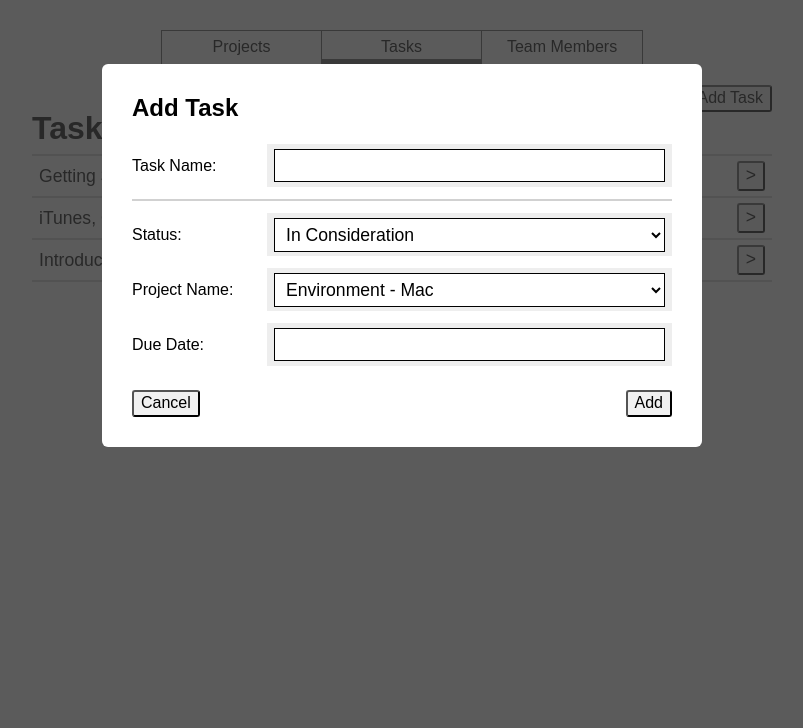
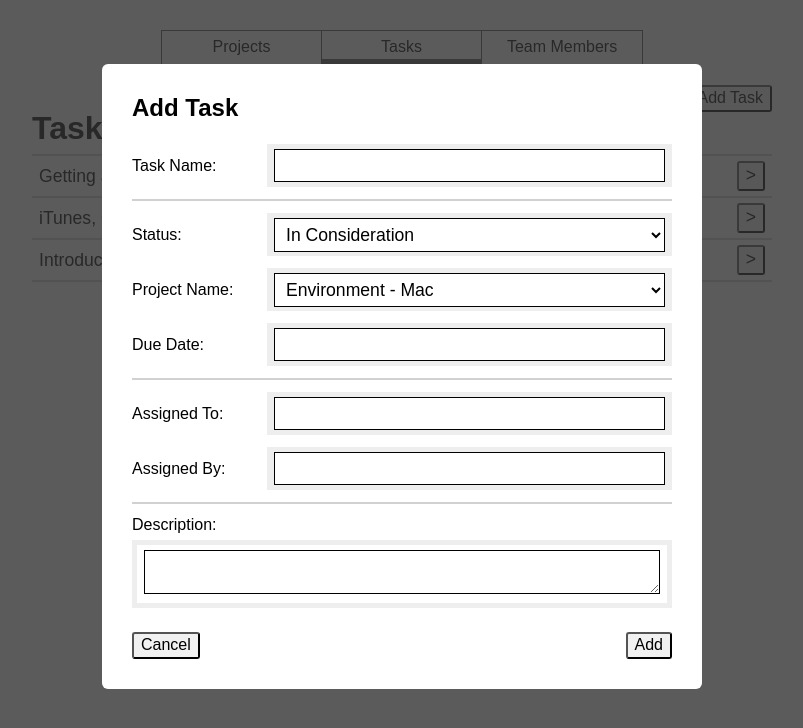
Before and after one commit to daniellequevedo/project-manager, a React (Create React App) app: page /tasks in a window 1280 px wide. Both pictures are taken after a click on the button "Add Task". Shown: the top 728 px of the page, without its empty margins (238-1041 px from the left). Built offline with nearby package versions, Linux system fonts and the light colour scheme.

Commit message:
added remaining add task form fields

```diff
--- a/src/components/AddTaskForm.js
+++ b/src/components/AddTaskForm.js
@@ -11,6 +11,10 @@ class AddTaskForm extends Component {
                 task_name: '',
                 task_status: 'in-consideration',
                 task_due_date: '',
+                task_end_date: '',
+                task_assigned_to: '',
+                task_assigned_by: '',
+                task_description: '',
             },
             project_id: data[0].project_id,
         }
@@ -50,12 +54,32 @@ class AddTaskForm extends Component {
         this.handleReset();
     }
 
+    // handleReset = () => {
+    //     this.setState({
+    //         task: {
+    //             task_name: '',
+    //             task_status: 'in-consideration',
+    //             task_due_date: '',
+    //             task_end_date: '',
+    //             task_assigned_to: '',
+    //             task_assigned_by: '',
+    //             task_description: '',
+    //         },
+    //         project_id: data[0].project_id,
+    //     });
+    // }
+
     handleReset = () => {
         this.setState({
             task: {
+                ...this.state.task,
                 task_name: '',
                 task_status: 'in-consideration',
                 task_due_date: '',
+                task_end_date: '',
+                task_assigned_to: '',
+                task_assigned_by: '',
+                task_description: '',
             },
             project_id: data[0].project_id,
         });
@@ -132,6 +156,48 @@ class AddTaskForm extends Component {
                             </div>
                         </div>
 
+                        <div className="item-detail-group">
+                            <div className="item-detail">
+                                <label className="item-detail-label">Assigned To:</label>
+                                <div className="item-detail-value">
+                                    <input
+                                        type="text"
+                                        name="task_assigned_to"
+                                        onChange={this.handleInputChange}
+                                        value={this.state.task_assigned_to}
+                                        className="item-detail-input"
+                                    />
+                                </div>
+                            </div>
+                            <div className="item-detail">
+                                <label className="item-detail-label">Assigned By:</label>
+                                <div className="item-detail-value">
+                                    <input
+                                        type="text"
+                                        name="task_assigned_by"
+                                        onChange={this.handleInputChange}
+                                        value={this.state.task_assigned_by}
+                                        className="item-detail-input"
+                                    />
+                                </div>
+                            </div>
+                        </div>
+
+                        <div className="item-detail-group">
+                            <div className="item-detail full-width">
+                                <label className="item-detail-label">Description:</label>
+                                <div className="item-detail-value paragraph">
+                                    <textarea
+                                        type="text"
+                                        name="task_description"
+                                        onChange={this.handleInputChange}
+                                        value={this.state.task_description}
+                                        className="item-detail-input"
+                                    />
+                                </div>
+                            </div>
+                        </div>
+
                         <div className="modal-footer">
                             <button
                                 type="button"
```
Lines whose indentation alone changed are shown as unchanged.
